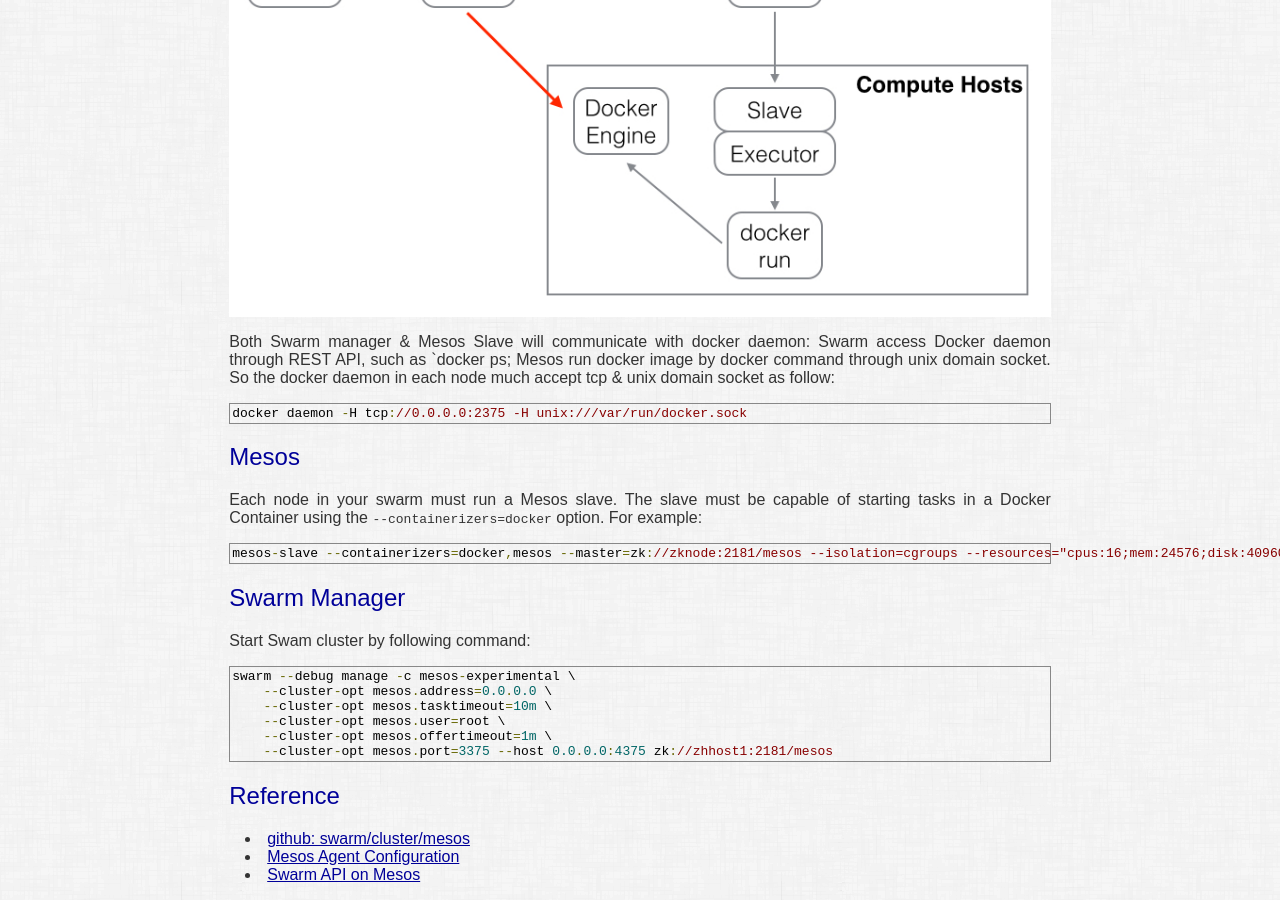
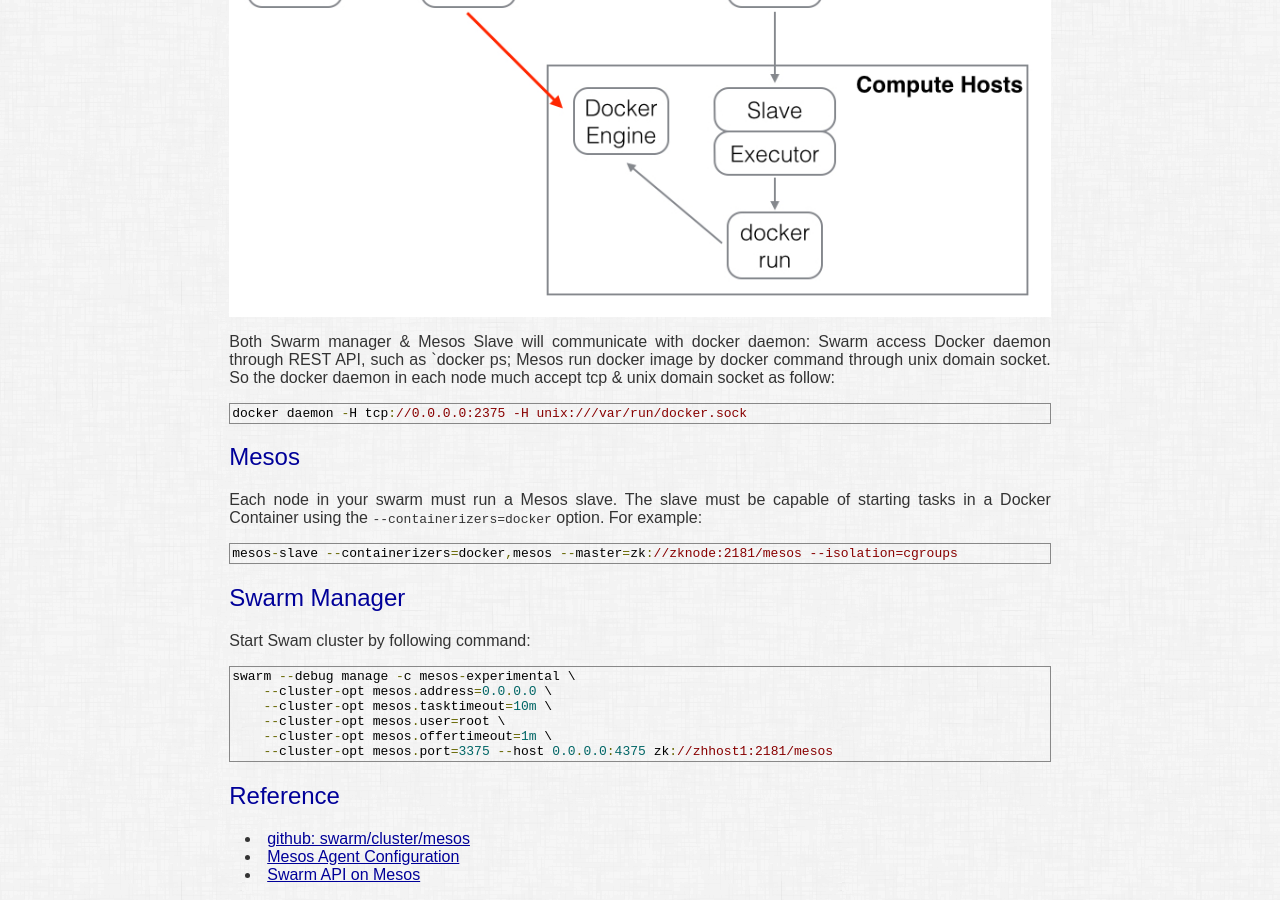
Before and after one commit to k82cn/k82cn.github.io, a Jekyll site: the page built from _posts/2015-11-21-swarm_mesos_integration.md, in a window 1280 px wide and 900 px high, scrolled down 912 px. Built offline with Jekyll 4.4.1, drawn with Linux system fonts in a browser that asks for light colours; comment, search, counter and statistics services are not loaded.

Commit message:
remove --resources

```diff
--- a/_posts/2015-11-21-swarm_mesos_integration.md
+++ b/_posts/2015-11-21-swarm_mesos_integration.md
@@ -31,7 +31,7 @@
 
 Each node in your swarm must run a Mesos slave. The slave must be capable of starting tasks in a Docker Container using the `--containerizers=docker` option. For example:
 
-    mesos-slave --containerizers=docker,mesos --master=zk://zknode:2181/mesos --isolation=cgroups --resources="cpus:16;mem:24576;disk:409600;ports:[10000-90000]"
+    mesos-slave --containerizers=docker,mesos --master=zk://zknode:2181/mesos --isolation=cgroups
 
 
 ## Swarm Manager
```
